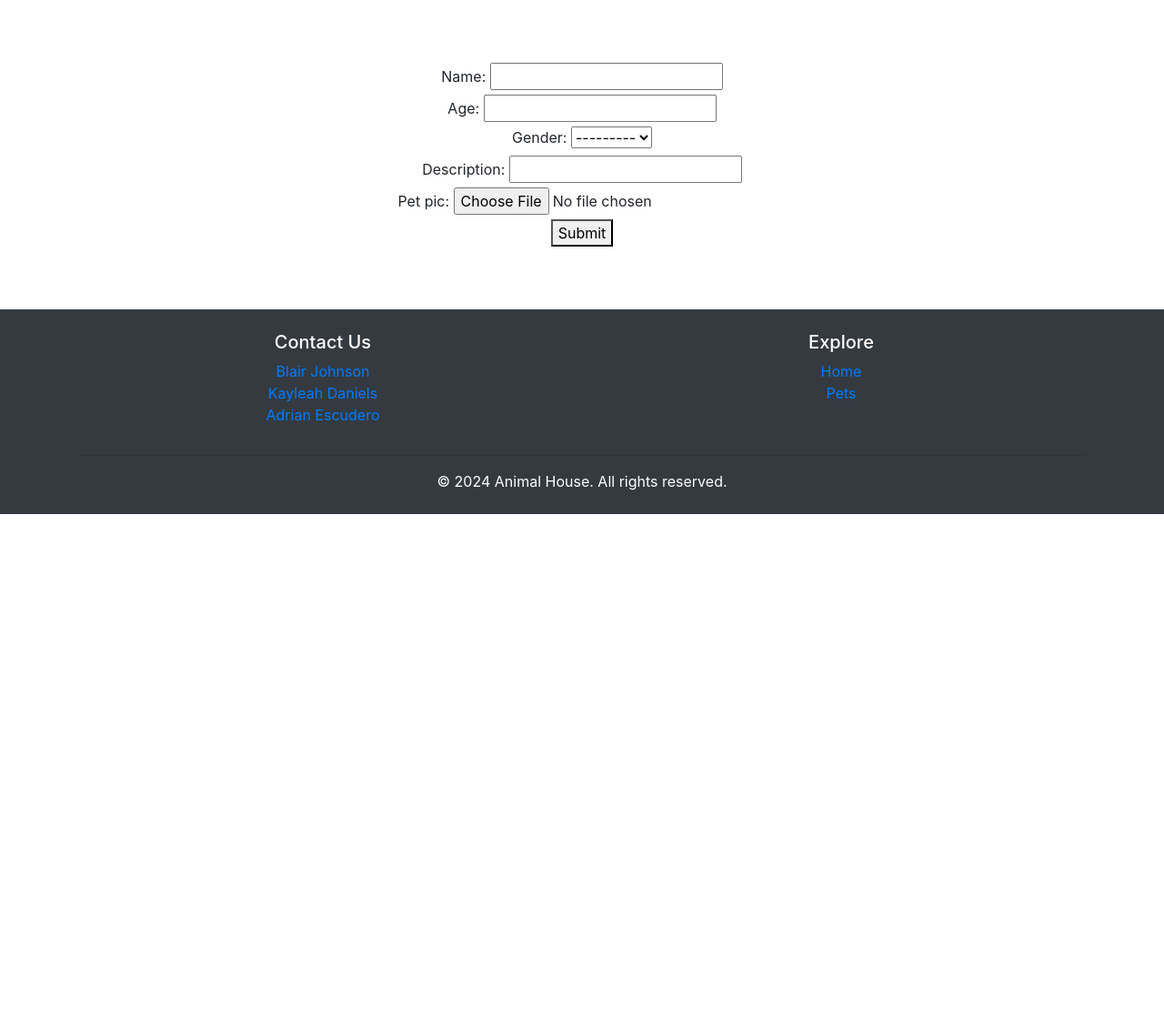
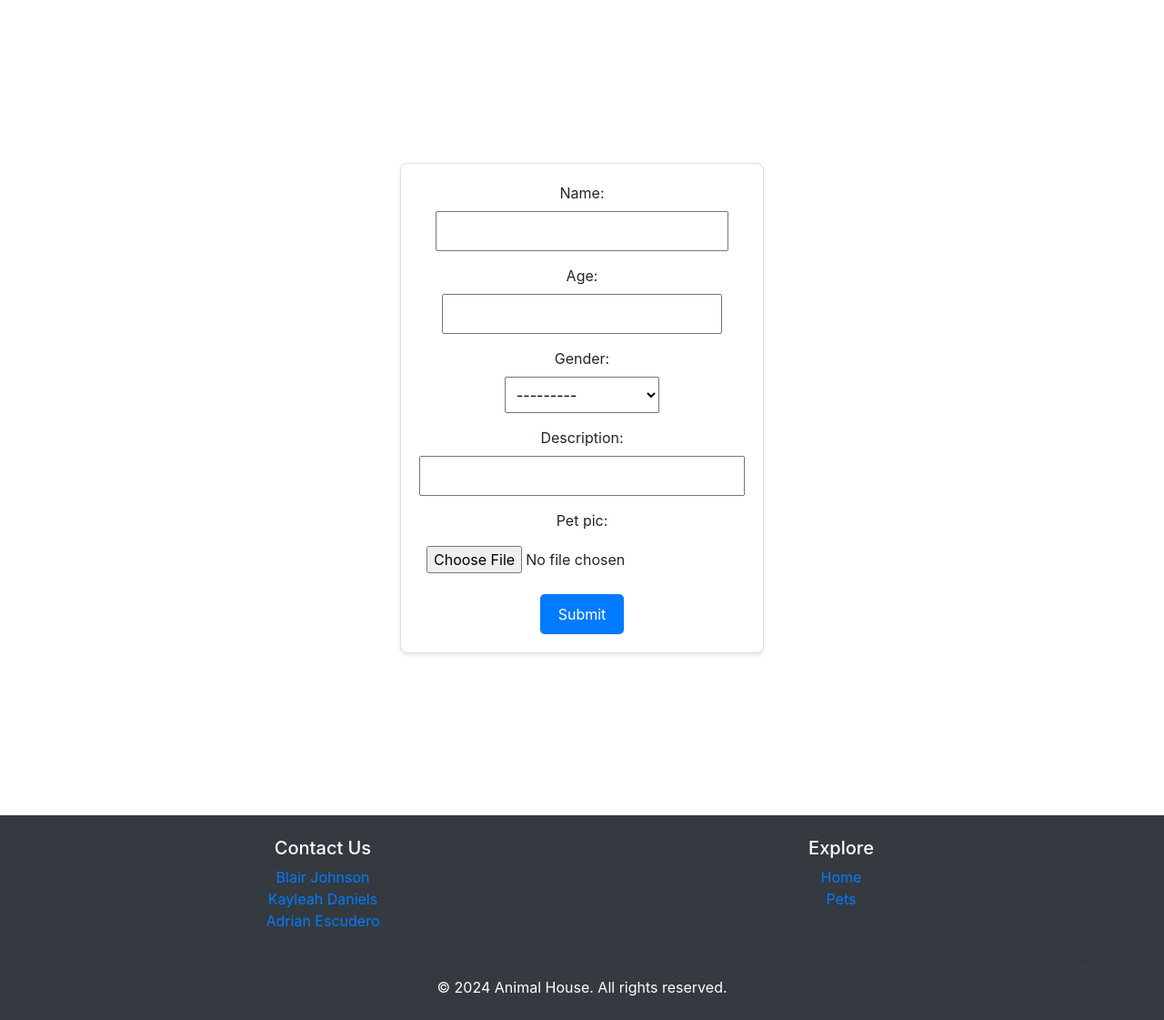
Before and after one commit to aescudero24/UnitProject-U6, a Django app: page /add-pet/ in a window 1280 px wide. Shown: the part 88-1209 px from the top of the page at 91% size. Before the commit the page ends 653 px from the top, so only its background shows below. Run offline with Django 5.2, Linux system fonts and the light colour scheme; some libraries are stand-ins or nearby versions.

Commit message:
added css for create pet page

```diff
--- a/app/static/create.css
+++ b/app/static/create.css
@@ -1,17 +1,19 @@
-body, h1, h2, h3, p {
+body,
+h1,
+h2,
+h3,
+p {
   margin: 0;
   padding: 0;
   /* border: solid; */
   /* border-color: rgb(217, 255, 0); */
   position: center;
-
 }
 
 .customer-container {
   max-width: 120px;
   /* border: solid; */
   /* border-color: rgb(255, 115, 0); */
-
 }
 .custom-row {
   margin: 20px 0;
@@ -45,7 +47,6 @@ body, h1, h2, h3, p {
   position: center;
   text-align: justify;
   margin: auto;
-
 }
 
 .custom-submit-button:hover {
@@ -53,3 +54,56 @@ body, h1, h2, h3, p {
   /* border: solid; */
   /* border-color: rgb(75, 38, 0); */
 }
+
+.custom-container {
+  display: flex;
+  justify-content: center;
+  align-items: center;
+  height: 100vh;
+}
+
+.custom-row {
+  width: 100%;
+}
+
+.custom-col-md-4 {
+  width: 100%;
+  max-width: 400px;
+  margin: 0 auto;
+}
+
+.custom-card {
+  background-color: #fff;
+  border: 1px solid #ddd;
+  border-radius: 8px;
+  padding: 20px;
+  box-shadow: 0 2px 4px rgba(0, 0, 0, 0.1);
+}
+
+form {
+  display: flex;
+  flex-direction: column;
+  align-items: center;
+}
+
+input,
+select {
+  margin-bottom: 15px;
+  padding: 8px;
+  width: 100%;
+  box-sizing: border-box;
+}
+
+button {
+  background-color: #007bff;
+  color: #fff;
+  padding: 10px 20px;
+  border: none;
+  border-radius: 5px;
+  cursor: pointer;
+  font-size: 16px;
+}
+
+button:hover {
+  background-color: #0056b3;
+}
```
Lines whose indentation alone changed are shown as unchanged.
